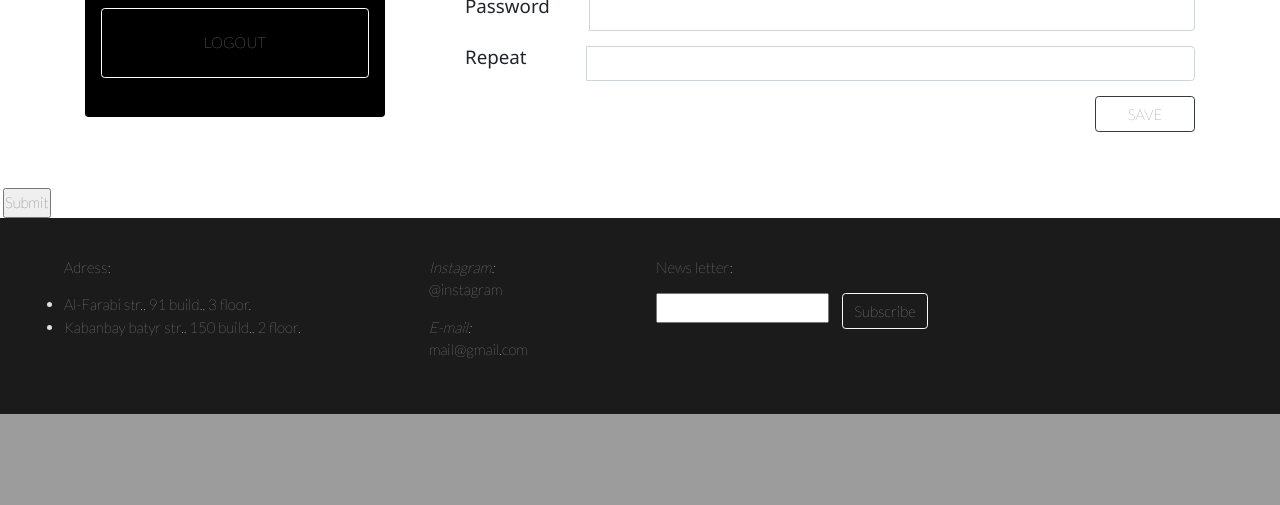
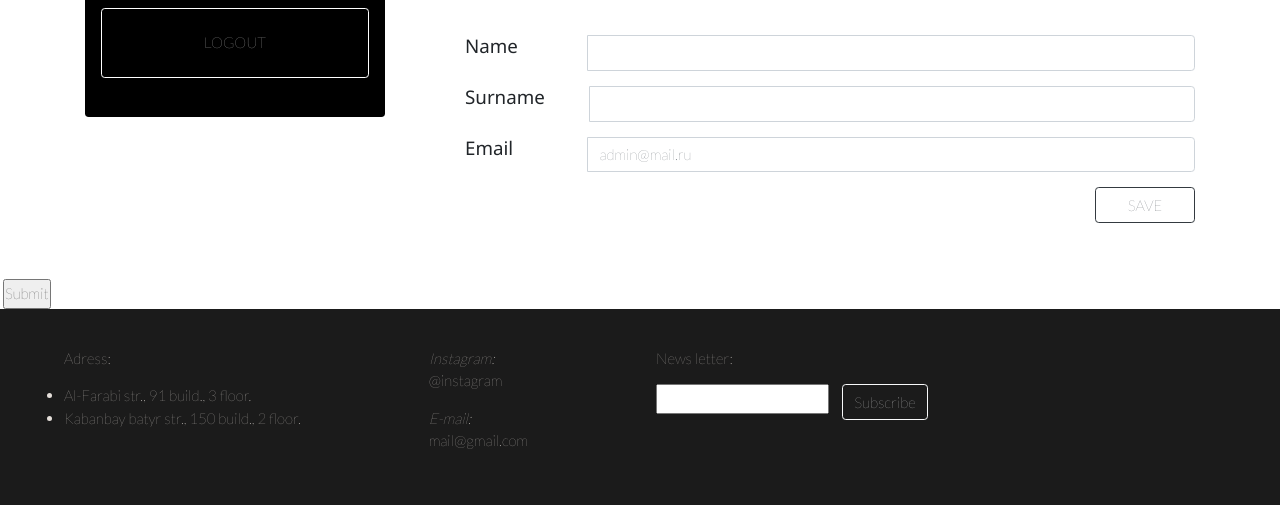
Before and after one commit to shabal1n/WebProject2, a Django app: page /user_profile in a window 1280 px wide. Shown: the part 996-1501 px from the top of the page. Before the commit the page ends 1410 px from the top, so only its background shows below. Run offline with Django 4.2, Linux system fonts and the light colour scheme; a user stored in the database is signed in; data comes from the database, SQL or seed files in the repository; both versions use the stored data as it was after the commit; some libraries are stand-ins or nearby versions; some web fonts are replaced.

Commit message:
Added user profile, history and address dynamic pages

```diff
--- a/mainapp/forms.py
+++ b/mainapp/forms.py
@@ -1,7 +1,5 @@
 from django import forms
-from django.contrib.auth.models import User
-from django.contrib.auth.forms import UserCreationForm
-from .models import ProductReview
+from .models import ProductReview, Customer
 
 
 # Review Add Form
--- a/mainapp/models.py
+++ b/mainapp/models.py
@@ -1,3 +1,5 @@
+import os
+
 from django.contrib.auth.models import User
 
 from django.contrib.auth.models import User
@@ -165,5 +167,16 @@ class ProductReview(models.Model):
         return self.review_rating
 
 
+def get_image_path(instance):
+    return os.path.join('profile', str(instance.id))
+
+
 class Customer(models.Model):
     user = models.OneToOneField(User, on_delete=models.CASCADE)
+    name = models.CharField(max_length=155, verbose_name='Name', default='')
+    surname = models.CharField(max_length=155, verbose_name='Surname', default='')
+    address = models.CharField(max_length=155, verbose_name='Address', default='')
+    photo = models.ImageField(upload_to=get_image_path, blank=True, null=True)
+
+    def __str__(self):
+        return self.user.username
--- a/mainapp/urls.py
+++ b/mainapp/urls.py
@@ -26,5 +26,7 @@ urlpatterns = [
     path('newsPage3', views.newsPage3, name='newsPage3'),
     path('contact/', views.contact, name='contactUs'),
     path('user_profile', views.user_profile, name='profile'),
+    path('address', views.address, name='address'),
+    path('orders', views.orders, name='orders'),
     path('payment', views.payment, name='payment'),
 ]
--- a/mainapp/views.py
+++ b/mainapp/views.py
@@ -303,7 +303,30 @@ def contact(request):
 
 
 def user_profile(request):
-    return render(request, 'user_profile.html')
+    curr_user = request.user
+    if not Customer.objects.filter(user_id=curr_user.id).exists():
+        Customer.objects.create(user=request.user).save()
+    user = Customer.objects.get(user_id=curr_user.id)
+    return render(request, 'user_profile.html', {'user': user})
+
+
+def address(request):
+    curr_user = request.user
+    if not Customer.objects.filter(user_id=curr_user.id).exists():
+        Customer.objects.create(user=request.user).save()
+    user = Customer.objects.get(user_id=curr_user.id)
+
+    if request.method == 'POST':
+        address = request.POST['address']
+        user.address = address
+        user.save()
+    return render(request, 'address.html', {'user': user})
+
+
+def orders(request):
+    user = request.user
+    orders_of_user = Order.objects.filter(user_id=user.id)
+    return render(request, 'orders.html', {'orders': orders_of_user, 'user': user})
 
 
 def payment(request):
--- a/static/style/user_profile.css
+++ b/static/style/user_profile.css
@@ -37,15 +37,16 @@ body {
 .button_main {
     height: fit-content;
     color: hsla(27, 17.5%, 87.6%, 1);
-    border: 0px ;
+    border: 0px;
     margin-inline: 1%;
     font-size: large;
     font-weight: 500;
 }
+
 #bottom_part {
     background-color: hsl(0, 0%, 10.6%);
     height: fit-content;
-    color: rgb(229,223,218);
+    color: rgb(229, 223, 218);
     font-family: 'Lato', sans-serif;
     display: flex;
     flex-wrap: wrap;
@@ -59,14 +60,30 @@ body {
     text-align: left;
 }
 
-.row img{
+.row img {
     width: 80%;
     height: auto;
 }
-.row{
+
+.row {
     padding-bottom: 5%;
 }
-.row p{
+
+.row p {
     margin-top: 15%;
     text-align: end;
 }
+
+.circular_image {
+    width: 200px;
+    height: 200px;
+    border-radius: 50%;
+    overflow: hidden;
+    background-color: blue;
+    display: inline-block;
+    vertical-align: middle;
+}
+
+.circular_image img {
+    width: 100%;
+}
--- a/templates/html/user_profile.html
+++ b/templates/html/user_profile.html
@@ -11,15 +11,23 @@
                 <div class="card text-white mb-3" style="max-width: 300px; height: 400px; background-color: black">
                     <div class="side__menu-header container" style="margin-top: 20px">
                         <span>My Account</span>
-						<div class="userName"><h4>Baiken Kizatollin</h4></div>
+                        <div class="userName"><h4>{{ user.user.username }}</h4></div>
                     </div>
                     <br>
                     <div class="container">
-                        <ul class="list-group list-group-flush" >
-                            <li class="list-group"><a href="/" style="text-decoration: none; color: white; height: 50px;"><h5>Profile</h5></a></li>
-                            <li class="list-group"><a href="/" style="text-decoration: none; color: white; height: 50px">Addresses</a></li>
-                            <li class="list-group"><a href="/" style="text-decoration: none; color: white; height: 50px">Orders</a></li>
-                            <button type="button" class="btn btn-outline-dark" style="color: white; margin-top: 40px; height: 70px; border-color: white">LOGOUT</button>
+                        <ul class="list-group list-group-flush">
+                            <li class="list-group"><a href="user_profile"
+                                                      style="text-decoration: none; color: white; height: 50px;"><h5>
+                                Profile</h5></a></li>
+                            <li class="list-group"><a href="address"
+                                                      style="text-decoration: none; color: white; height: 50px">Addresses</a>
+                            </li>
+                            <li class="list-group"><a href="orders"
+                                                      style="text-decoration: none; color: white; height: 50px">Orders</a>
+                            </li>
+                            <button type="button" class="btn btn-outline-dark"
+                                    style="color: white; margin-top: 40px; height: 70px; border-color: white" onclick="location.href='http://127.0.0.1:8000/logout'">LOGOUT
+                            </button>
                         </ul>
                     </div>
                 </div>
@@ -27,52 +35,38 @@
             </div>
             <div class="col-8">
                 <div class="header-title">
-                    <h1>Profil</h1>
+                    <h1>Profile</h1>
                 </div>
-                <div>
-                    <label class="custom-radio">
-                      <input type="radio" name="color" value="indigo" >
-                      <h5>Mr</h5>
-                    </label>
-                    <label class="custom-radio" style="margin-left: 20px">
-                      <input type="radio" name="color" value="indigo">
-                      <h5>Mrs</h5>
-                    </label>
+                <div style="width: 200px; height: 200px; border-radius: 50%; overflow: hidden; margin: 5%">
+                    <img style="width: 100%" src="http://placekitten.com/500/500"/>
                 </div>
                 <div class="input-group mb-3">
                     <div class="input-group-prepend">
                         <h5 style="margin-right: 70px">Name</h5>
                     </div>
-                  <input type="text" class="form-control" placeholder="" aria-label="" aria-describedby="basic-addon1">
+                    <input type="text" class="form-control" placeholder="" aria-label=""
+                           aria-describedby="basic-addon1" value="{{ user.name }}">
                 </div>
                 <div class="input-group mb-3">
                     <div class="input-group-prepend">
                         <h5 style="margin-right: 45px">Surname</h5>
                     </div>
-                  <input type="text" class="form-control" placeholder="" aria-label="" aria-describedby="basic-addon1">
+                    <input type="text" class="form-control" placeholder="" aria-label=""
+                           aria-describedby="basic-addon1" value="{{ user.surname }}">
                 </div>
                 <div class="input-group mb-3">
                     <div class="input-group-prepend">
                         <h5 style="margin-right: 75px">Email</h5>
                     </div>
-                  <input type="text" class="form-control" placeholder="" aria-label="" aria-describedby="basic-addon1">
+                    <input type="text" class="form-control" placeholder="" aria-label=""
+                           aria-describedby="basic-addon1" value="{{ user.user.email }}">
                 </div>
-                <div class="input-group mb-3">
-                  <div class="input-group-prepend">
-                    <h5 style="margin-right: 40px">Password</h5>
-                  </div>
-                  <input type="text" class="form-control" placeholder="" aria-label="" aria-describedby="basic-addon1">
-                </div>
-                <div class="input-group mb-3">
-                  <div class="input-group-prepend">
-                    <h5 style="margin-right: 60px">Repeat</h5>
-                  </div>
-                  <input type="text" class="form-control" placeholder="" aria-label="" aria-describedby="basic-addon1">
-                </div>
-                <button type="button" class="btn btn-outline-dark" style="margin-left: 630px; width: 100px;">SAVE</button>
+                <button type="button" class="btn btn-outline-dark" style="margin-left: 630px; width: 100px;">SAVE
+                </button>
             </div>
         </div>
     </div>
+
     {% if submitted %}
         <p class="success">
             Your message was submitted successfully. Thank you.
@@ -104,17 +98,20 @@
             text-align: center;
             border-radius: 3px;
         }
+
         textarea {
             width: 100%;
-        padding: 5px!important;
+            padding: 5px !important;
             border-radius: 3px;
             border-style: solid;
             border-width: 1px;
-        border-color: rgb(169,169,169)
+            border-color: rgb(169, 169, 169)
         }
+
         input {
             height: 30px;
         }
+
         .success {
             background-color: rgba(0, 128, 0, 0.15);
             padding: 10px;
```
Also changed, not shown: db.sqlite3. Lines whose indentation alone changed are shown as unchanged.
